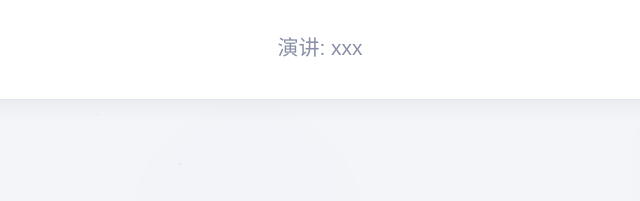
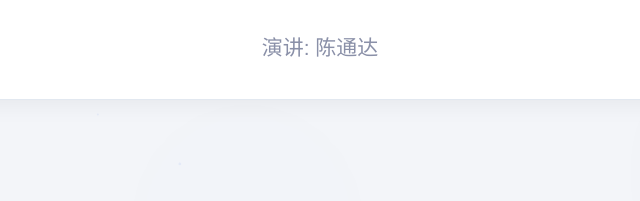
Before and after one commit to yuewu87/html_ppt, a plain HTML site: page index.html in a window 1280 px wide. Shown: the part 495-696 px from the top of the page, 320-960 px from the left. Drawn offline with nearby package versions, Linux system fonts and the light colour scheme.

Commit message:
Update index.html

```diff
--- a/index.html
+++ b/index.html
@@ -943,7 +943,7 @@
                     <span class="tag">思政·习概</span>
                     <span class="tag">网络法治</span>
                 </div>
-                <p style="font-size:21px;color:#8a90a8;margin-top:18px;">演讲: xxx</p>
+                <p style="font-size:21px;color:#8a90a8;margin-top:18px;">演讲: 陈通达</p>
             </div>
         </section>
 
```
